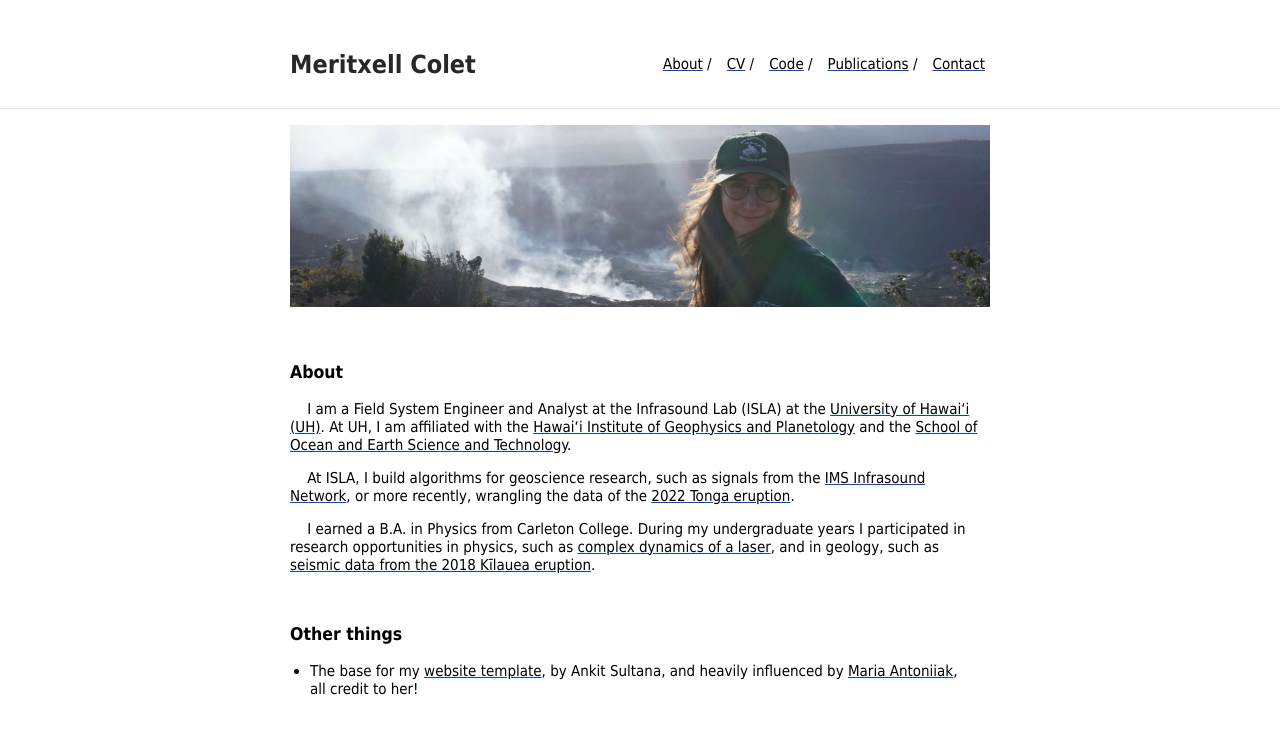
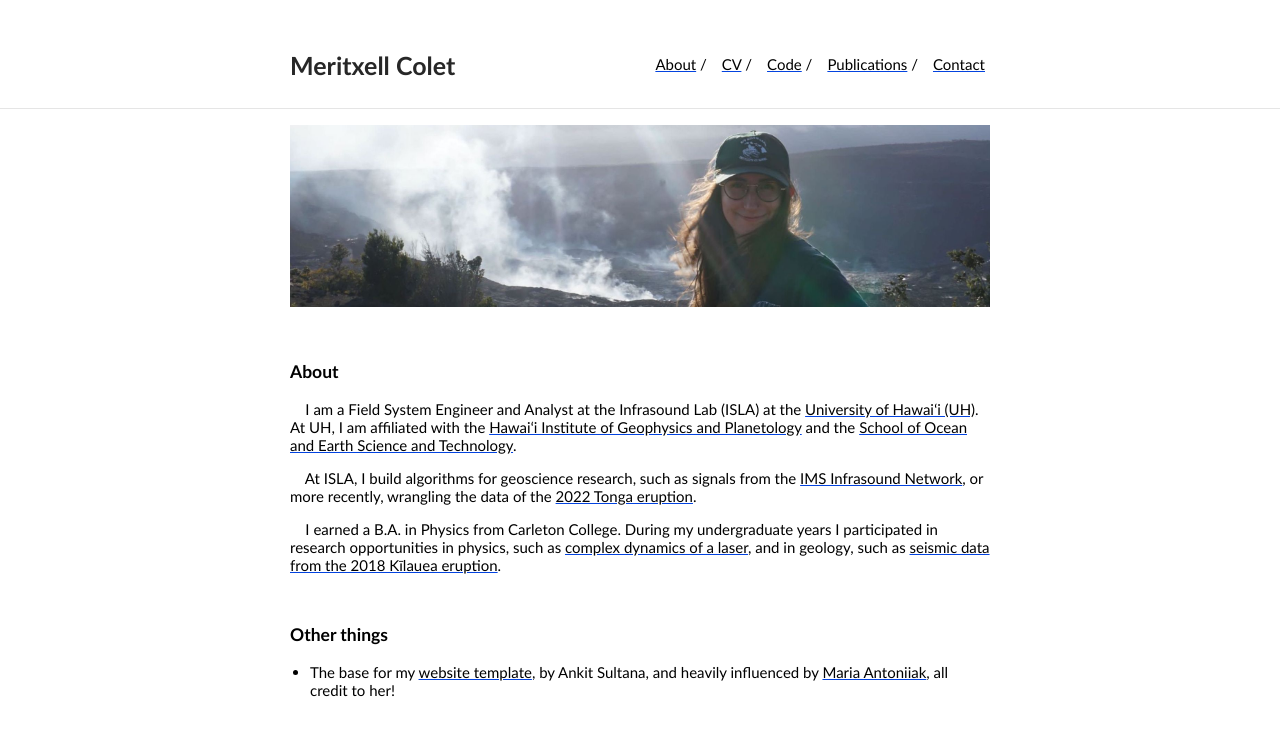
Before and after one commit to MeritxellC/MeritxellC.github.io, a Jekyll site: the page built from index.md, in a window 1280 px wide. Shown: the top 736 px of the page. Built offline with Jekyll 4.4.1, drawn with Linux system fonts in a browser that asks for light colours.

Commit message:
trying fonts

```diff
--- a/_sass/_style.scss
+++ b/_sass/_style.scss
@@ -12,7 +12,7 @@ html {
 body {
     font-size: 15px;
     margin: 0;
-    font-family: "Tahoma";
+    font-family: "Trebuchet MS";
     height: 100%;
     font-weight: lighter;
 }
```
